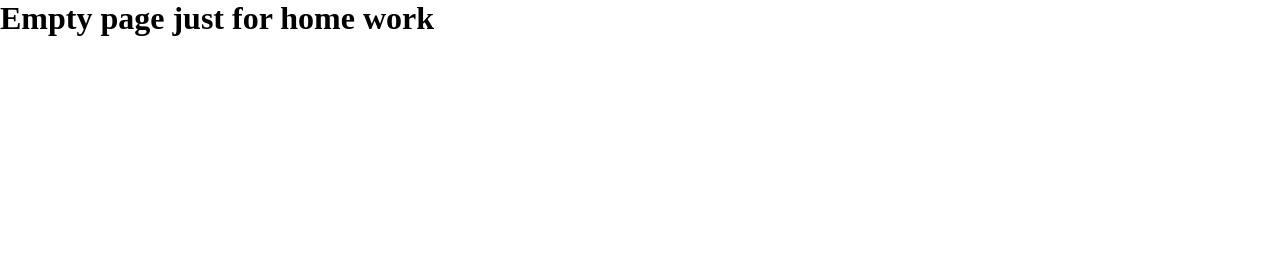
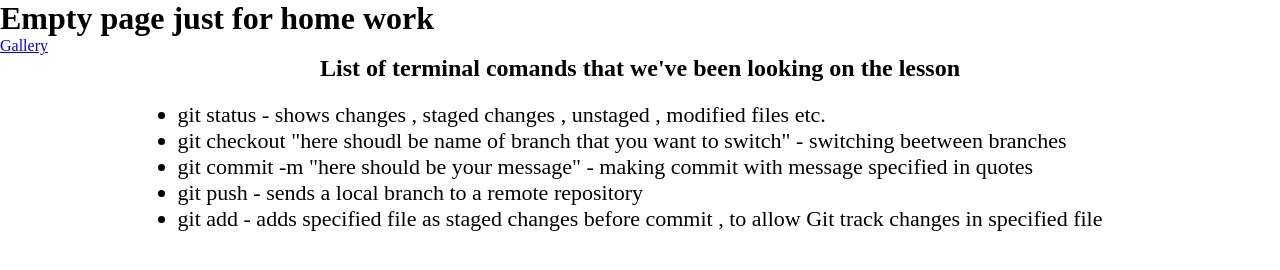
Before and after one commit to FrvrInCmbt/FrvrInCmbt1, a plain HTML site: page index.html in a window 1280 px wide. Drawn offline with Linux system fonts and the light colour scheme.

Commit message:
add page with gallery update all another files

```diff
--- a/css/style.css
+++ b/css/style.css
@@ -3,3 +3,18 @@
     margin: 0;
     box-sizing: border-box;
 }
+
+.flex-container{
+    display: flex;
+    justify-content: center;
+    margin-bottom: 30px;
+}
+
+.align-content{
+    align-items: center;
+    flex-direction: column;
+}
+
+li{
+    font-size: 22px;
+}
--- a/index.html
+++ b/index.html
@@ -8,5 +8,18 @@
 </head>
 <body>
     <h1>Empty page just for home work</h1>
+    <nav>
+        <a href="./pages/gallery.html" target="_parent">Gallery</a>
+    </nav>
+    <div class="flex-container align-content">
+        <h2 style="margin-bottom: 20px;">List of terminal comands that we've been looking on the lesson</h2>
+        <ul>
+            <li>git status - shows changes , staged changes , unstaged , modified files etc.</li>
+            <li>git checkout "here shoudl be name of branch that you want to switch" - switching beetween branches</li>
+            <li>git commit -m "here should be your message" - making commit with message specified in quotes</li>
+            <li>git push - sends a local branch to a remote repository</li>
+            <li>git add - adds specified file as staged changes before commit , to allow Git track changes in specified file</li>
+        </ul>
+    </div>
 </body>
 </html>
```
Also changed, not shown: pages/gallery.html (added, +24 -0 lines), images/cat.jpg (added), images/cod.jpeg (added), images/snowboarding.jpg (added).
